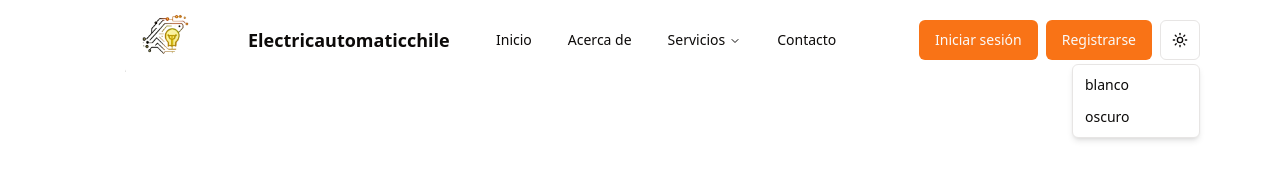
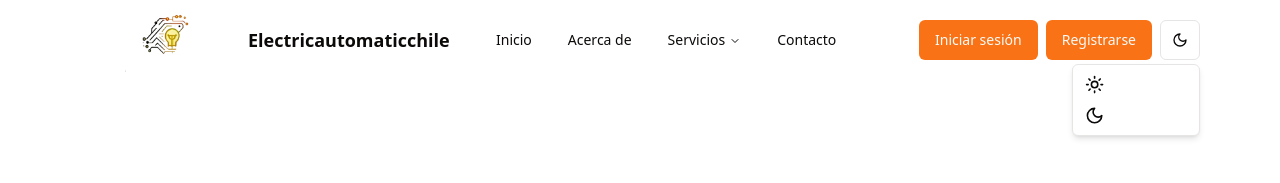
Before and after one commit to electricautomaticchile/electricautomaticchile, a Next.js app: page / in a window 1280 px wide. Both pictures are taken after a click on the button "Toggle theme". Shown: the top 183 px of the page. Built offline with nearby package versions, Linux system fonts and the light colour scheme.

Commit message:
Se modifico el ui a la hora de selecionar el modo

```diff
--- a/app/layout.tsx
+++ b/app/layout.tsx
@@ -22,7 +22,6 @@ export default function RootLayout({ children }: { children: React.ReactNode })
           <ThemeProvider
             attribute="class"
             defaultTheme="blanco"
-            themes={["blanco", "oscuro"]}
             disableTransitionOnChange
           >
             <Navbar />
--- a/components/theme-toggle.tsx
+++ b/components/theme-toggle.tsx
@@ -23,11 +23,11 @@ export function ThemeToggle() {
   return (
     <DropdownMenu>
       <DropdownMenuTrigger asChild>
-        <Button variant="outline" size="icon">
+        <Button variant="outline" size="icon" onClick={() => setTheme(theme === "oscuro" ? "blanco" : "oscuro")}>
           {theme === "oscuro" ? (
+            <Sun className="h-[1.2rem] w-[1.2rem] rotate-0 scale-100 transition-all" />
+          ) : (
             <Moon className="h-[1.2rem] w-[1.2rem] rotate-0 scale-100 transition-all" />
-          ) : (
-            <Sun className="h-[1.2rem] w-[1.2rem] rotate-0 scale-100 transition-all" />
           )}
           <span className="sr-only">Toggle theme</span>
         </Button>
@@ -35,7 +35,11 @@ export function ThemeToggle() {
       <DropdownMenuContent align="end">
         {availableThemes.map(theme =>
           <DropdownMenuItem key={theme} onClick={() => setTheme(theme)}>
-            {theme}
+            {theme === "oscuro" ? (
+              <Moon className="h-[1.2rem] w-[1.2rem] rotate-0 scale-100 transition-all" />
+            ) : (
+              <Sun className="h-[1.2rem] w-[1.2rem] rotate-0 scale-100 transition-all" />
+            )}
           </DropdownMenuItem>
         )}
       </DropdownMenuContent>
```
